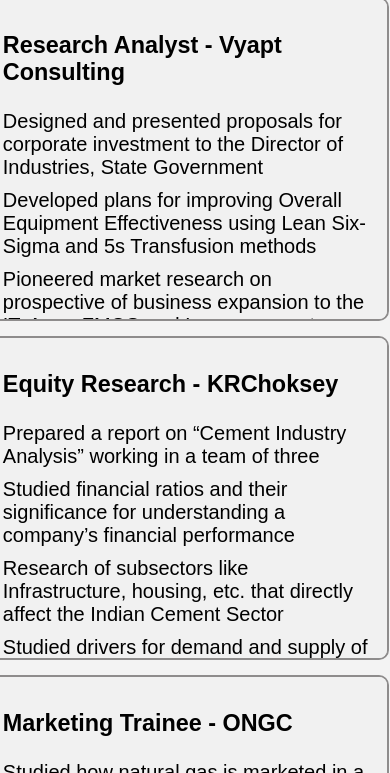
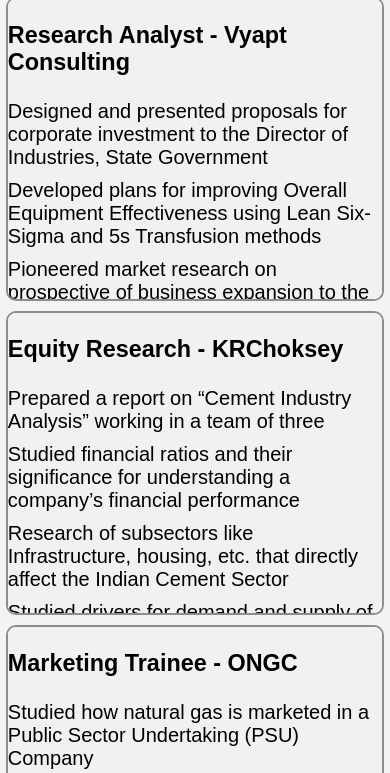
Before and after one commit to amul1210/stackroutetraining, a plain HTML site: page index.html in a window 390 px wide. Shown: the part 1507-2280 px from the top of the page. Drawn offline with Linux system fonts and the light colour scheme; a web font is replaced by a local one.

Commit message:
wednesday 5

```diff
--- a/css/Style.css
+++ b/css/Style.css
@@ -222,6 +222,16 @@ ul{
 		width: 100%;
 	}
 
+	.flex-container > div {
+	background-color: #f1f1f1;
+	margin: 0px;
+	font-size: 20px;
+	width: 96%;
+	margin-right: 0px;
+	padding: 0px;
+	margin-bottom: 10px;
+	}
+
 	.flex-top {
 		flex-direction: column;
 		background-color: #333;
```
